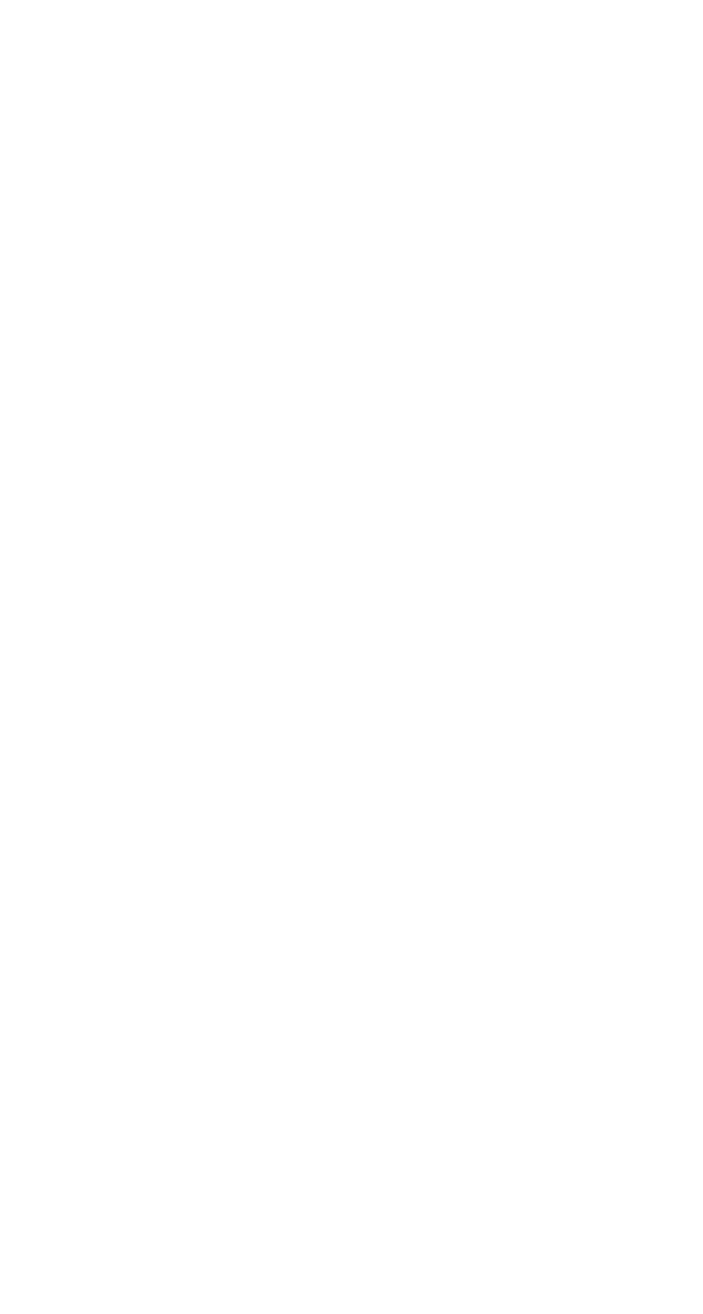
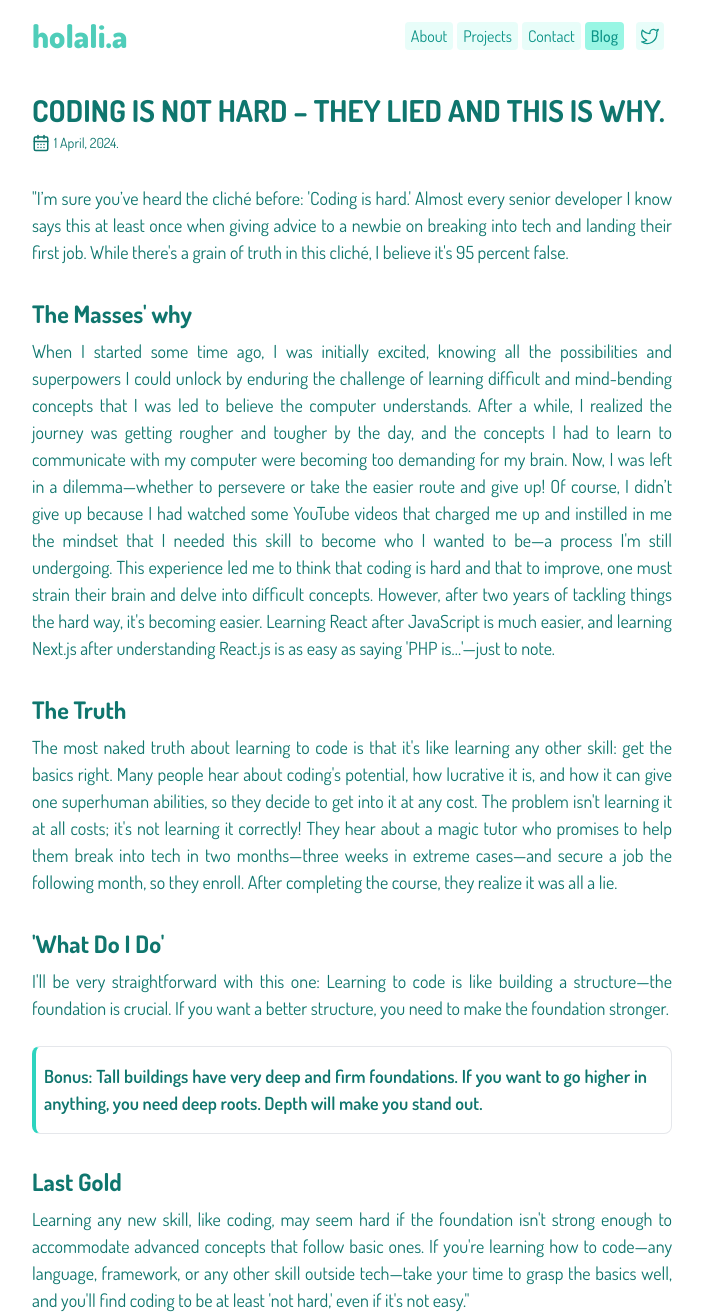
Before and after one commit to holaliamewu/portfolio-react, a React (Vite) app: page /blog/coding-is-not-hard in a window 1280 px wide. Before the commit this address had no page. Shown: the whole page, without its empty margins (288-991 px from the left). Before the commit the page ends 800 px from the top, so only its background shows below. Built offline with nearby package versions, Linux system fonts and the light colour scheme; a web font is replaced by a local one.

Commit message:
feat: added first blogPost

```diff
--- a/src/components/Projects.jsx
+++ b/src/components/Projects.jsx
@@ -12,11 +12,7 @@ export default function Projects({pureColors}) {
             className="group flex md:flex-row relative flex-col justify-center border-[1px] border-teal-300 gap-[20px] my-[35px] p-8  rounded  md:w-[90%] w-[80vw] h-fit  mx-auto bg-teal-50" >
             <span className=' max-w-[100px] py-1 bg-teal-200 font-semibold px-[7px] absolute top-[-10px] left-[-7px] rounded-md  '
             id='img--container'>{project.status}</span>
-            <img
-                className = 'rounded md:w-[45%] w-full border-[1px]  '
-                src = {project.projectImg}
-                alt = "project image"
-                />
+
 
                 <div className = '' >
                     <span className='flex justify-between '>
--- a/src/components/QuickAbout.jsx
+++ b/src/components/QuickAbout.jsx
@@ -2,11 +2,11 @@ import React from "react";
 
 export default function QuickAboout() {
     return(
-        <div className=" xs:w-[90%] md:w-full mx-auto font-[500] xs:text-[19px] md:text-[17px] tracking-wide ">
+        <div className=" xs:w-[90%] md:w-full mx-auto xs:font-[400] md:font-[500] xs:text-[17px] md:text-[16px] tracking-wide ">
             <p className=" "
             >I curate aesthetically-pleasing stuff on the web, paying attention to accessibillity and code maintenability. </p>
-            <p className="mt-2" >I'm intrigued by amazing UIs. I'm currently <span className="italic">exploring </span> <span className="italic font-[500] text-[16.5px]">JavaScript</span> — <span className="italic font-[500] text-[16.5px]">Reactjs</span>  to be precise.</p>
-            <p className="mt-2" > When I'm not being a dev, I'm definitely reading or watching the <a href="https://www.youtube.com/@sidemenreacts" className="underline italic" target="_blank" >Sidemen</a> or the <a href="https://youtube.com/@betasquad/" className="underline italic" target="_blank" >Beta Squad</a>.</p>
+            <p className="mt-2" >I'm intrigued by amazing UIs. I'm currently exploring <span className="italic font-[500] text-[16.5px]">JavaScript</span> — <span className="italic font-[500] text-[16.5px]">Reactjs</span>  to be precise.</p>
+            <p className="mt-2" > When I'm not being a dev, I'm definitely reading or watching the <a href="https://www.youtube.com/@sidemenreacts" className="md:underline " target="_blank" >Sidemen</a> or the <a href="https://youtube.com/@betasquad/" className="md:underline " target="_blank" >Beta Squad</a>.</p>
         </div>
     )
 }
--- a/src/pages/App.jsx
+++ b/src/pages/App.jsx
@@ -9,6 +9,7 @@ import ProjectContainer from "./ProjectContainer";
 import Blog from "./Blog";
 import Contact from "./Contact";
 import Home from "./Home";
+import BlogOne from "./BlogOne";
 
 
 export default function App() {
@@ -21,6 +22,7 @@ export default function App() {
               <Route path='projects' element={ <ProjectContainer /> } />
               <Route path='contact' element={ <Contact /> } />
               <Route path='blog' element={ <Blog /> } />
+              <Route path='blog/coding-is-not-hard' element={ <BlogOne /> } />
             </Route>
           </Routes>
         </BrowserRouter>
--- /dev/null
+++ b/src/pages/BlogOne.jsx
@@ -0,0 +1,57 @@
+import { CalendarDays } from 'lucide-react';
+import React from 'react';
+
+export default function BlogOne() {
+    return(
+        <div className='' >
+       <h1 className=" text-3xl font-bold mt-8 mb-1" >CODING IS NOT HARD – THEY LIED AND THIS IS WHY.</h1>
+       <h4 className='flex items-center text-[14px] gap-1 mb-8' > <CalendarDays size={18} /> 1 April, 2024.</h4>
+       <p className='text-justify text-[18px]' >
+       "I’m sure you’ve heard the cliché before: 'Coding is hard.' Almost every senior developer
+       I know says this at least once when giving advice to a newbie on breaking into tech and
+       landing their first job. While there's a grain of truth in this cliché, I believe it's 95 percent false. </p>
+
+       <h1 className=' text-2xl font-bold mt-8 mb-2' >The Masses' why</h1>
+       <p className='text-justify text-[18px]' >
+       When I started some time ago, I was initially excited, knowing all the possibilities and superpowers
+        I could unlock by enduring the challenge of learning difficult and mind-bending concepts that I was
+         led to believe the computer understands. After a while, I realized the journey was getting rougher
+         and tougher by the day, and the concepts I had to learn to communicate with my computer were
+         becoming too demanding for my brain. Now, I was left in a dilemma—whether to persevere or take
+         the easier route and give up!
+
+       Of course, I didn’t give up because I had watched some YouTube videos that charged me up and instilled
+       in me the mindset that I needed this skill to become who I wanted to be—a process I'm still undergoing.
+       This experience led me to think that coding is hard and that to improve, one must strain their brain and
+       delve into difficult concepts. However, after two years of tackling things the hard way, it's becoming easier.
+
+       Learning React after JavaScript is much easier, and learning Next.js after understanding React.js is as easy
+       as saying 'PHP is…'—just to note. </p>
+
+       <h1 className=' text-2xl font-bold mt-8 mb-2' >The Truth</h1>
+       <p className='text-justify text-[18px]' >
+       The most naked truth about learning to code is that it's like
+       learning any other skill: get the basics right. Many people hear about coding's potential, how lucrative it is,
+        and how it can give one superhuman abilities, so they decide to get into it at any cost. The problem isn't
+        learning it at all costs; it's not learning it correctly! They hear about a magic tutor who promises to help
+        them break into tech in two months—three weeks in extreme cases—and secure a job the following month,
+        so they enroll. After completing the course, they realize it was all a lie.</p>
+
+       <h1 className=' text-2xl font-bold mt-8 mb-2'>'What Do I Do' </h1>
+       <p className='text-justify text-[18px]' >
+       I'll be very straightforward with this one: Learning to code is like building a structure—the foundation is crucial.
+        If you want a better structure, you need to make the foundation stronger.
+
+      <span className="block my-6 px-2 py-4 pr-6 rounded-lg text-[18px] font-semibold border-l-teal-400 border  border-l-4" >
+        Bonus: Tall buildings have very deep and firm foundations. If you want to go higher in anything, you need deep roots.
+        Depth will make you stand out.
+      </span>
+
+      <h1 className=' text-2xl font-bold mt-8 mb-2' >Last Gold</h1>
+       Learning any new skill, like coding, may seem hard if the foundation isn't strong enough to accommodate advanced
+       concepts that follow basic ones. If you're learning how to code—any language, framework, or any other skill outside
+       tech—take your time to grasp the basics well, and you'll find coding to be at least 'not hard,' even if it's not easy."
+       </p>
+        </div>
+    )
+}
--- a/src/pages/Home.jsx
+++ b/src/pages/Home.jsx
@@ -12,21 +12,23 @@ export default function Home() {
 
 
 
-            <div className=" xs:mt-11 md:mt-[-50px] ">
-                <h1 className="font-[900] text-[28px] xs:mt-[10px] md:mt-1 md:text-[48px] text-center md:text-left mb-0" >
-                    <span className="block my-[-28px] text-[50px] ">Amewu </span>Emmanuel Mensah.
-                </h1>
+            <div className=" xs:mt-11 md:mt-[50px] ">
+                <h1 className="font-[900] md:text-left text-[28px] xs:mt-[10px] md:mt-1 md:text-[28px] text-center  mb-0" >Amewu Emmanuel Mensah. </h1>
                 <h1
                 className="md:font-[800] font-[600] text-center md:text-left md:text-[19px]  mb-[40px]"
                  >Front—End Dev.</h1>
             </div>
             <QuickAboout />
             <h4
-            className='font-[700] mt-[50px] xs:w-[90%] mx-auto md:text-[22px] xs:text-[19px] py-2 text-cente md:text-left'
+            className='font-[700] mt-[50px] xs:w-[100%] mx-auto md:text-[22px] xs:text-[19px] py-2 text-cente md:text-left'
             >Writings</h4>
-            <span className="flex justify-between md:w-[70%] xs:w-[90%] xs:mx-auto md:mx-0 " >
-                <NavLink to='' className="font-[500] hover:underline " > ~ Demystefying React Context APIs</NavLink>
-                <h6 className="font-[500] text-[14.5px] underline ">In a bit</h6>
+            <span className="flex justify-between md:w-[70%] text-[14px] xs:w-[90%] border-b p-1 xs:mx-auto md:mx-0 " >
+                <NavLink to='' className="font-[500] hover:underline " > ~ Coding is not Hard: They lied and here's why.</NavLink>
+                <h6 className="font-[500] text-[13px] underline ">1 April, 2024.</h6>
+            </span>
+            <span className="flex justify-between md:w-[70%] text-[14px] p-1 xs:w-[90%] xs:mx-auto md:mx-0 " >
+                <NavLink to='' className="font-[500] hover:underline " > ~ Demystefying React Context APIs.</NavLink>
+                <h6 className="font-[500] text-[13px] underline ">In a bit.</h6>
             </span>
             <Footer />
         </div>
--- a/src/pages/Layout.jsx
+++ b/src/pages/Layout.jsx
@@ -10,9 +10,9 @@ export default function Layout() {
 
     return(
         <SeeMenuContext.Provider value={[seeMobileMenu, setSeeMobileMenu ]}>
-            <div className="w-full box-border " >
+            <div className="w-full   " >
                 <div
-                className=" font-['Dosis'] text-teal-700 bg-[#fff] mx-auto md:w-[50%] xs:w-[90vw] " >
+                className=" font-['Dosis']  text-teal-700 bg-[#fff] mx-auto md:w-[50%] xs:w-[90vw] " >
                 <Navbar />
                 <Outlet />
                 </div>
--- a/src/resources/projectsData.jsx
+++ b/src/resources/projectsData.jsx
@@ -5,12 +5,18 @@ const projects = [
     {
         title: 'Wokoma',
         id: 1,
-        projectImg: img1,
         shortDescription: 'An events-tracking and to-do app - all in one',
-        fullDescription:
-        "Wokoma - which means 'cozy' in .... - is a productivity-driven app that serves the purpose of notes-taking and events-tracking. It's more of a To-do cum event-tracking app. The Teck stack used was carefully selected to solve a particular issue: React Router to skip reloads demanded by anchor tags ( <a> ) to allow for smooth surfing and Tailwindcss, for it's utility first property",
         techStackUsed: ['React.Js','React Router', 'TailwindCSS'],
         status: 'In progress',
+        siteLink: "",
+        githubLink: "https://github.com/holaliamewu/wokoma"
+    },
+    {
+        title: "PrimeBuild company's site",
+        id: 2,
+        shortDescription: 'The official website for PrimeBuild Engineering and Construction Limited',
+        techStackUsed: ['React.Js','React Router', 'TailwindCSS'],
+        status: 'Almost done',
         siteLink: "",
         githubLink: "https://github.com/holaliamewu/wokoma"
     }
```
Also changed, not shown: src/components/Footer.jsx (+3 -7 lines), src/pages/About.jsx (+7 -3 lines).
